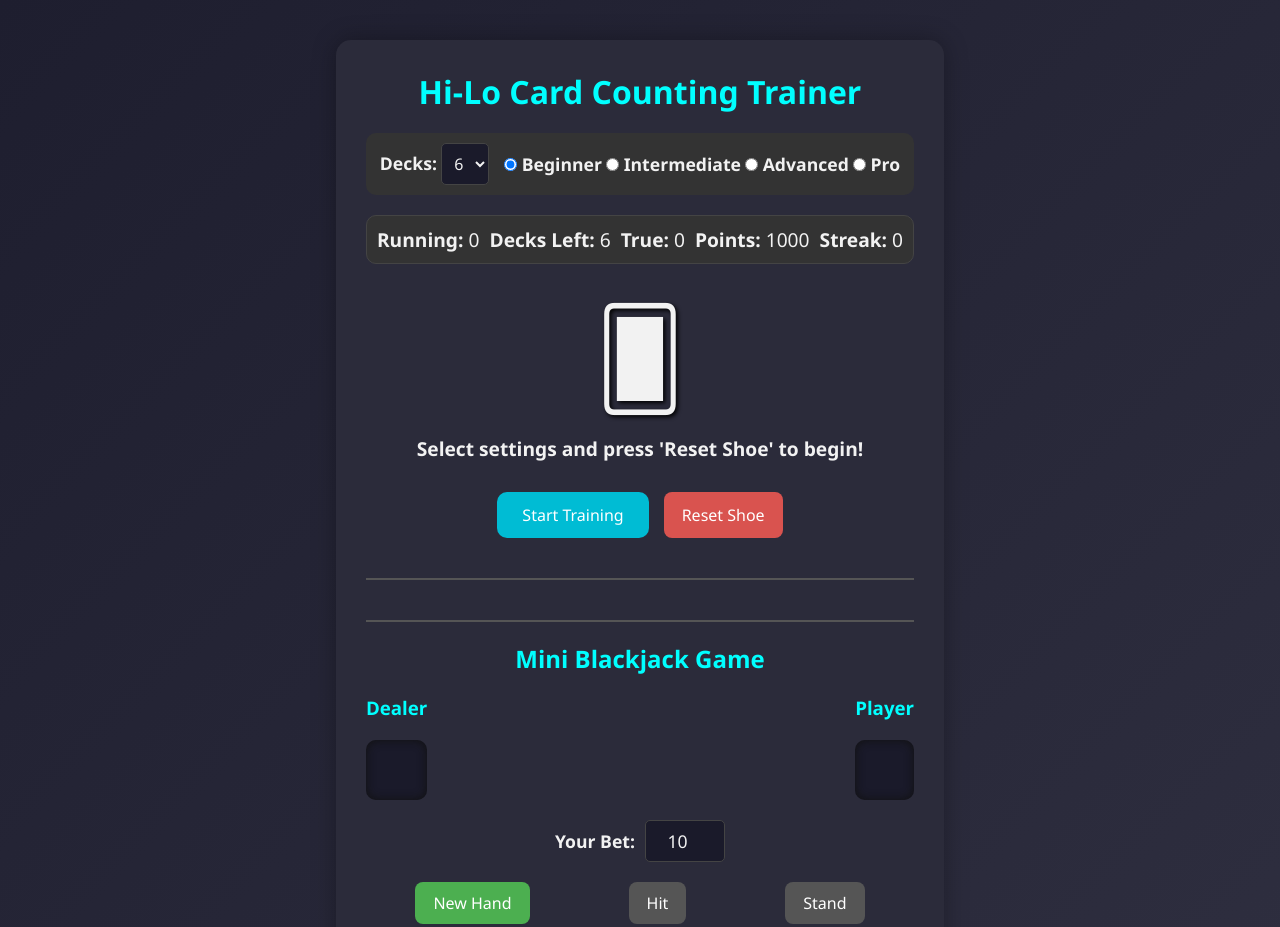
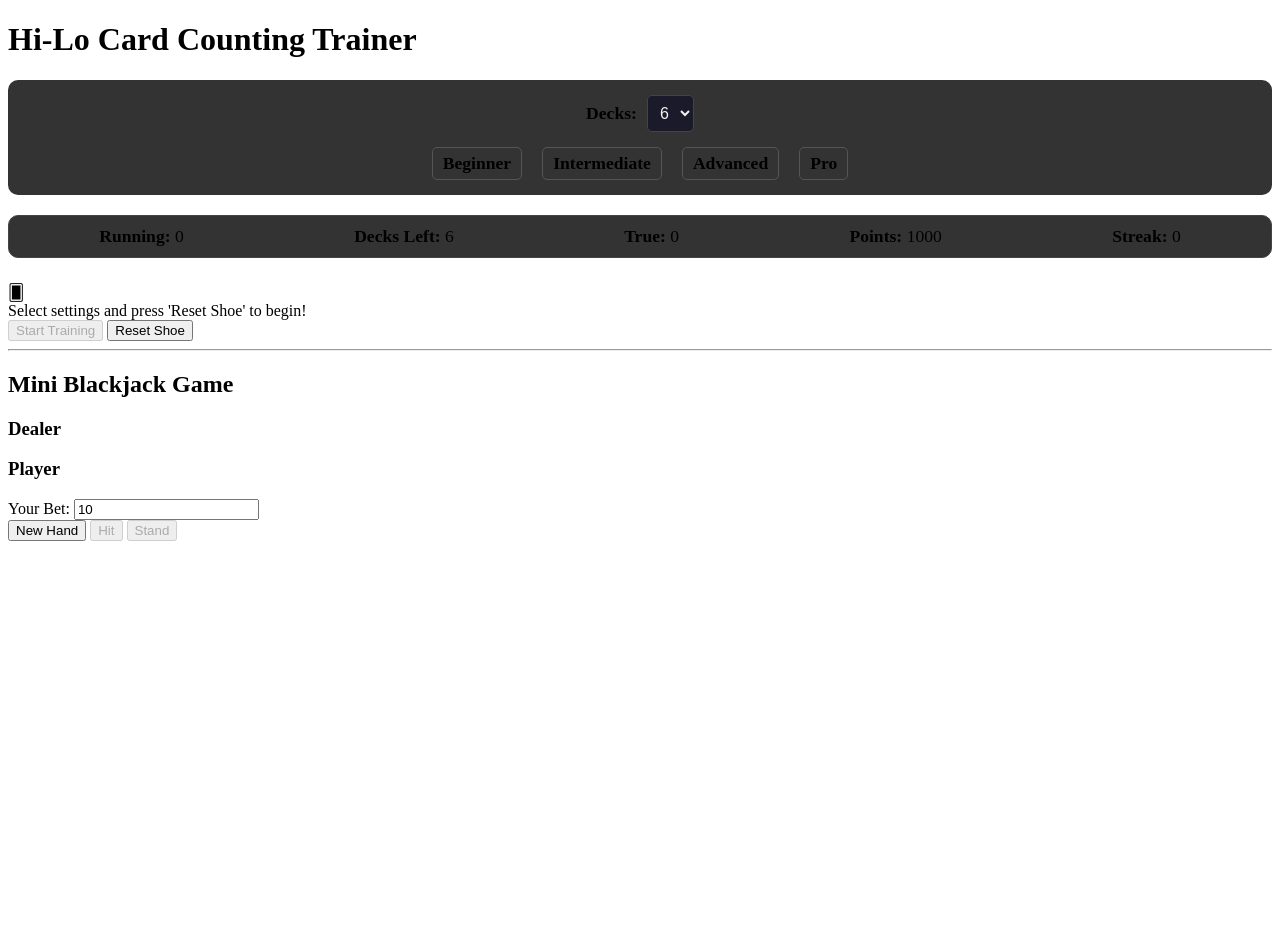
Before and after one commit to bigdaddyaz82/cardcount, a plain HTML site: page index.html in a window 1280 px wide. After the commit the page ends 800 px from the top, so only its background shows below. Drawn offline with Linux system fonts and the light colour scheme.

Commit message:
Update style.css

```diff
--- a/style.css
+++ b/style.css
@@ -1,45 +1,23 @@
-/* Reset some default styles */
-* {
-  box-sizing: border-box;
-  margin: 0;
-  padding: 0;
-  font-family: 'Segoe UI', Tahoma, Geneva, Verdana, sans-serif;
+/* (Your existing CSS remains the same) */
+/* ... */
+
+/* === ADDED & UPDATED STYLES START HERE === */
+
+.settings {
+  display: flex;
+  flex-direction: column; /* Stack settings vertically */
+  gap: 15px;
+  margin-bottom: 20px;
+  padding: 15px;
+  background-color: #333;
+  border-radius: 10px;
 }
 
-body {
-  background: linear-gradient(135deg, #1e1e2f, #2e2e3f);
-  color: #f2f2f2;
-  min-height: 100vh;
-  display: flex;
-  justify-content: center;
-  align-items: start;
-  padding: 40px 20px;
-}
-
-.container {
-  max-width: 700px;
-  background: #2b2b3a;
-  border-radius: 15px;
-  padding: 30px;
-  box-shadow: 0 0 25px rgba(0, 0, 0, 0.3);
-}
-
-h1, h2, h3 {
-  text-align: center;
-  margin-bottom: 20px;
-  color: #00ffff;
-}
-
-/* === ADDED: Settings section styles === */
-.settings {
+.settings > div {
   display: flex;
   justify-content: center;
   align-items: center;
-  gap: 15px;
-  margin-bottom: 20px;
-  padding: 10px;
-  background-color: #333;
-  border-radius: 10px;
+  gap: 10px;
 }
 
 .settings label {
@@ -57,180 +35,66 @@ h1, h2, h3 {
   cursor: pointer;
 }
 
+/* Difficulty Selector Styles */
+.difficulty-selector {
+  display: flex;
+  flex-wrap: wrap; /* Allow wrapping on small screens */
+}
+.difficulty-selector label {
+  margin: 0 5px;
+  padding: 5px 10px;
+  border-radius: 5px;
+  cursor: pointer;
+  border: 1px solid #555;
+  transition: background-color 0.2s;
+}
+.difficulty-selector input[type="radio"] {
+  display: none; /* Hide the actual radio button */
+}
+.difficulty-selector input[type="radio"]:checked + label {
+  background-color: #00bcd4;
+  color: #111;
+  border-color: #00bcd4;
+}
+
+/* Timer Progress Bar Styles */
+.timer-container {
+  height: 10px;
+  width: 100%;
+  background-color: #444;
+  border-radius: 5px;
+  margin-bottom: 15px;
+  overflow: hidden;
+}
+.timer-bar {
+  height: 100%;
+  width: 100%;
+  background-color: #5cb85c; /* Green */
+  border-radius: 5px;
+  transition: width 0.1s linear; /* Smooth transition */
+}
+
+
+/* Make counters more compact */
 .counters {
+  font-size: 1.1em; /* Slightly smaller to fit */
+  /* (rest of your counters styles) */
   display: flex;
   justify-content: space-around;
   flex-wrap: wrap;
   gap: 10px;
   margin-bottom: 25px;
-  font-size: 1.2em;
   padding: 10px;
   border: 1px solid #444;
   border-radius: 10px;
   background-color: #333;
 }
-
-.card-display {
-  text-align: center;
-  margin-bottom: 30px;
+.counters > div {
+  text-align: center; /* Center text within each counter div */
 }
 
-#drawCardBtn {
-  background: #00bcd4;
-  color: #fff;
-  border: none;
-  padding: 12px 25px;
-  font-size: 1em;
-  border-radius: 10px;
-  cursor: pointer;
-  transition: background 0.2s ease-in-out;
+/* (The rest of your CSS file remains identical) */
+/* ... */
+.hidden {
+  display: none;
 }
-
-#drawCardBtn:hover {
-  background: #00a0b3;
-}
-
-#currentCard {
-  font-size: 6em;
-  margin-top: 10px;
-  text-shadow: 2px 2px 4px #000;
-}
-
-.blackjack-section {
-  margin-top: 40px;
-  padding-top: 20px;
-  border-top: 2px solid #555;
-}
-
-.hands {
-  display: flex;
-  justify-content: space-between;
-  margin-bottom: 20px;
-}
-
-.hand {
-  min-height: 60px;
-  background-color: #1a1a2a;
-  padding: 10px;
-  border-radius: 10px;
-  font-size: 1.8em;
-  text-align: center;
-  box-shadow: inset 0 0 10px #111;
-}
-
-.controls {
-  display: flex;
-  justify-content: space-around;
-  margin-bottom: 20px;
-}
-
-button {
-  background: #4caf50;
-  color: white;
-  border: none;
-  padding: 10px 18px;
-  font-size: 1em;
-  border-radius: 8px;
-  cursor: pointer;
-  transition: background 0.3s ease-in-out;
-}
-
-button:hover {
-  background: #3e8e41;
-}
-
-button:disabled {
-  background: #555;
-  cursor: not-allowed;
-}
-
-#resultMessage {
-  text-align: center;
-  font-size: 1.2em;
-  font-weight: bold;
-  margin-top: 10px;
-  color: #ffdd57;
-}
-
-.main-trainer-controls {
-    display: flex;
-    justify-content: center;
-    gap: 15px;
-    margin-bottom: 25px;
-}
-
-#resetShoeBtn {
-    background-color: #d9534f;
-}
-#resetShoeBtn:hover {
-    background-color: #c9302c;
-}
-
-#feedbackMessage {
-    min-height: 25px;
-    margin-top: 15px;
-    font-size: 1.2em;
-    font-weight: bold;
-    transition: color 0.3s;
-}
-
-.correct {
-    color: #5cb85c;
-}
-.incorrect {
-    color: #d9534f;
-}
-
-.guess-controls {
-    margin-top: 15px;
-    padding: 10px;
-}
-
-.guess-controls p {
-    margin-bottom: 10px;
-    font-size: 1.1em;
-}
-
-.guess-btn {
-    background: #337ab7;
-    padding: 12px 25px;
-    margin: 0 5px;
-}
-
-.guess-btn:hover {
-    background: #286090;
-}
-
-hr {
-    border: none;
-    border-top: 2px solid #555;
-    margin: 40px 0;
-}
-
-.betting-controls {
-    display: flex;
-    justify-content: center;
-    align-items: center;
-    gap: 10px;
-    margin-bottom: 20px;
-}
-
-.betting-controls label {
-    font-size: 1.1em;
-    font-weight: bold;
-}
-
-.betting-controls input {
-    width: 80px;
-    padding: 8px;
-    border-radius: 5px;
-    border: 1px solid #444;
-    background-color: #1a1a2a;
-    color: #f2f2f2;
-    font-size: 1.1em;
-    text-align: center;
-}
-
-.hidden {
-    display: none;
-}
```
